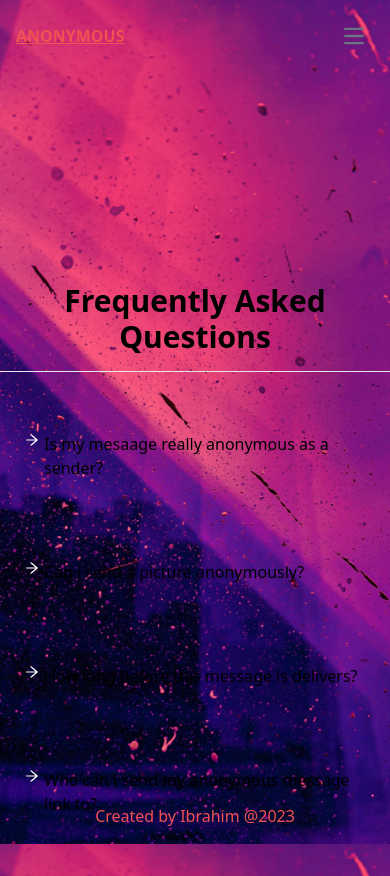
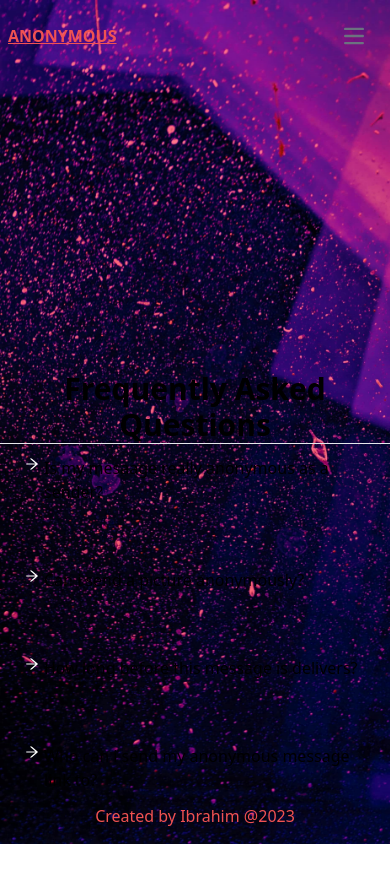
Before and after one commit to ibrawhim/Anonymous, a React (Vite) app: page /faqs in a window 390 px wide. After the commit the page ends 844 px from the top, so only its background shows below. Built offline with nearby package versions, Linux system fonts and the light colour scheme.

Commit message:
anonymous

```diff
--- a/src/App.jsx
+++ b/src/App.jsx
@@ -9,6 +9,7 @@
 import Navbar from "./components/Navbar"
 import Faqs from "./components/Faqs"
 import Footer from "./components/Footer"
+import About from "./components/About"
 // import Footer from "./components/Footer"
 
 
@@ -30,6 +31,7 @@
         <Route path="/message/:username"  element={<Message/>}/>
         <Route path="/view" element={<View/>}/>
         <Route path="/faqs"  element={<Faqs/>}/>
+        <Route path="/about"  element={<About/>}/>
       </Routes>
     </div>
     <Footer/>
--- /dev/null
+++ b/src/components/About.jsx
@@ -0,0 +1,24 @@
+import React from 'react'
+
+const About = () => {
+  return (
+    <>
+        <div>
+            <section className='grid lg:grid-cols-2 md:grid-cols-2 sm:grid-cols-1'>
+                <div className='lg:bg-fuchsia-500 bg-red-500 px-4 py-5'>
+               <h1  className='font-bold text-2xl'>About</h1>
+                <p> Welcome to our anonymous app, a platform where your voice matters, and your identity remains a secret. We believe that everyone should have the freedom to express themselves without fear of judgment, discrimination, or exposure. With this app, you can connect with others, share your thoughts, seek advice, and engage in candid conversations—all while preserving your anonymity.
+                </p>
+                </div>
+                <div className='bg-blue-950 h-screen lg:text-fuchsia-500 text-red-500 px-4 py-5'>
+                <h1 className='font-bold text-2xl'>Our Mission</h1>
+                <p> At anonymous app, our mission is to create a safe and supportive environment for open and honest communication. We understand that there are times when you want to discuss personal matters, explore new ideas, or simply connect with people who share your interests, without revealing your true identity. That's where we come in. We provide a platform that prioritizes your privacy while fostering meaningful connections.
+                </p>
+                </div>
+            </section>
+        </div>
+    </>
+  )
+}
+
+export default About
--- a/src/components/Faqs.jsx
+++ b/src/components/Faqs.jsx
@@ -45,11 +45,11 @@
     }
   return (
     <>
-        <div className=''>
-            <h1 className='text-center text-fuchsia-500 text-3xl font-bold py-4'>Frequently Asked Questions</h1> <hr />
+        <div className='lg:top-0 lg:mb-[50px] mb-[90px]'>
+            <h1 className='text-center text-fuchsia-500 text-3xl font-bold '>Frequently Asked Questions</h1> <hr />
             <section>
                 <div>
-                    <div className='flex my-10 mx-10 p-5 bg-blue-950 text-fuchsia-500 rounded-xl'>
+                    <div className='flex my-5 mx-10 px-5 py-3 bg-blue-950 text-fuchsia-500 rounded-xl'>
                         <span className='flex'>
                             <span id='myDown' className='hidden my-1 mx-1 text-white' onClick={down}><AiOutlineArrowDown/></span>
                             <span id='myRight' onClick={right} className=' my-1 mx-1 text-white'><AiOutlineArrowRight/></span>
@@ -59,7 +59,7 @@
                             <p  id='myP' className='hidden'>- Yeah Absolutely!!. No one, including the receiver of your message would find out who you are.</p>
                         </div>
                        </div>
-                    <div className='flex my-10 mx-10 p-5 bg-blue-950 text-fuchsia-500 rounded-xl'>
+                    <div className='flex my-10 mx-10 px-5 py-3 bg-blue-950 text-fuchsia-500 rounded-xl'>
                     <div className='flex'>
                             <span id='myDown1' className='hidden my-1 mx-1 text-white' onClick={downOne}><AiOutlineArrowDown/></span>
                             <span id='myRight1' onClick={rightOne}  className=' my-1 mx-1 text-white'><AiOutlineArrowRight/></span>
@@ -69,7 +69,7 @@
                             <p id='myP1' className='hidden'>- No. Not yet, probably in the future.</p>
                         </div>
                     </div>
-                    <div className='flex my-10 mx-10 p-5 bg-blue-950 text-fuchsia-500 rounded-xl'>
+                    <div className='flex my-10 mx-10 px-5 py-3 bg-blue-950 text-fuchsia-500 rounded-xl'>
                     <div className='flex'>
                             <span id='myDown2' className='hidden my-1 mx-1 text-white' onClick={downTwo}><AiOutlineArrowDown/></span>
                             <span id='myRight2' onClick={rightTwo} className=' my-1 mx-1 text-white'><AiOutlineArrowRight/></span>
@@ -79,7 +79,7 @@
                             <p id='myP2' className='hidden'>- As soon as you hit send</p>
                         </div>
                     </div>
-                    <div className='flex my-10 mx-10 p-5 bg-blue-950 text-fuchsia-500 rounded-xl'>
+                    <div className='flex my-10 mx-10 px-5 py-3 bg-blue-950 text-fuchsia-500 rounded-xl'>
                     <div className='flex'>
                             <span id='myDown3' className='hidden my-1 mx-1 text-white' onClick={downThree}><AiOutlineArrowDown/></span>
                             <span id='myRight3' onClick={rightThree} className=' my-1 mx-1 text-white'><AiOutlineArrowRight/></span>
--- a/src/components/Footer.jsx
+++ b/src/components/Footer.jsx
@@ -3,7 +3,7 @@
 const Footer = () => {
   return (
     <>
-        <div className='w-full fixed bottom-0 bottom-div p-4 text-center bg-blue-950 lg:text-fuchsia-500 text-red-500'>
+        <div className='w-full fixed bottom-0 bottom-div py-4  text-center bg-blue-950 lg:text-fuchsia-500 text-red-500'>
             Created by Ibrahim @2023
         </div>
     </>
--- a/src/components/Navbar.jsx
+++ b/src/components/Navbar.jsx
@@ -9,17 +9,17 @@
   return (
     <>
 <nav  className="bg-blue-950  lg:px-10 lg:h-[50px] h-[70px] z-[2] w-full" >
-  <div className="max-w-screen-xl flex flex-wrap items-center justify-between mx-auto p-4" id='myNav'>
+  <div className="max-w-screen-xl flex flex-wrap items-center justify-between mx-auto py-4" id='myNav'>
     <Link to="/" className="flex items-center">
-        <span className="self-center font-bold whitespace-nowrap text-red-500 md:text-fuchsia-500 underline">ANONYMOUS</span>
+        <span className="self-center font-bold whitespace-nowrap lg:mx-0 mx-2 text-red-500 md:text-fuchsia-500 underline">ANONYMOUS</span>
     </Link>
-    <button data-collapse-toggle="navbar-default" type="button" className="inline-flex items-center p-2 w-10 h-10 justify-center text-sm text-gray-500 rounded-lg md:hidden hover:bg-gray-100 focus:outline-none focus:ring-2 focus:ring-gray-200 dark:text-gray-400 dark:hover:bg-gray-700 dark:focus:ring-gray-600" aria-controls="navbar-default" aria-expanded="false">
+    <button data-collapse-toggle="navbar-default" type="button" className="inline-flex items-center py-2 mx-4 w-10 h-10 justify-center text-sm text-gray-500 rounded-lg md:hidden hover:bg-gray-100 focus:outline-none focus:ring-2 focus:ring-gray-200 dark:text-gray-400 dark:hover:bg-gray-700 dark:focus:ring-gray-600" aria-controls="navbar-default" aria-expanded="false">
         <span className="sr-only">Open main menu</span>
         <svg className="w-5 h-5" aria-hidden="true" xmlns="http://www.w3.org/2000/svg" fill="none" viewBox="0 0 17 14">
             <path stroke="currentColor" strokeLinecap="round" strokeLinejoin="round" strokeWidth="2" d="M1 1h15M1 7h15M1 13h15"/>
         </svg>
     </button>
-    <div className="hidden w-full md:block md:w-auto bg-blue-950"  id="navbar-default">
+    <div className="hidden w-full md:block md:w-auto bg-blue-950 "  id="navbar-default">
       <ul className="font-medium flex flex-col md:p-0 mt-4   md:flex-row md:space-x-8 md:mt-0 md:border-0">
         <li>
           <Link to="/" className="block py-2 pl-3 pr-4 text-red-500 rounded md:bg-transparent md:bg-fuchsia-900 md:px-2 md:text-fuchsia-500 md:p-0 dark:text-white md:dark:text-blue-500" aria-current="page">Home</Link>
@@ -28,7 +28,7 @@
         <Link to="/faqs" className="block py-2 pl-3 pr-4 text-red-500 rounded md:bg-transparent md:bg-fuchsia-900 md:px-2 md:text-fuchsia-500 md:p-0 dark:text-white md:dark:text-blue-500" aria-current="page">FAQs</Link>
         </li>
         <li>
-        <Link to="/faqs" className="block py-2 pl-3 pr-4 text-red-500 rounded md:bg-transparent md:bg-fuchsia-900 md:px-2 md:text-fuchsia-500 md:p-0 dark:text-white md:dark:text-blue-500" aria-current="page">About</Link>
+        <Link to="/about" className="block py-2 pl-3 pr-4 text-red-500 rounded md:bg-transparent md:bg-fuchsia-900 md:px-2 md:text-fuchsia-500 md:p-0 dark:text-white md:dark:text-blue-500" aria-current="page">About</Link>
         </li>
         <li>
         <Link to="/signin" className="block py-2 pl-3 pr-4 text-red-500 rounded md:bg-transparent md:bg-fuchsia-900 md:px-2 md:text-fuchsia-500 md:p-0 dark:text-white md:dark:text-blue-500" aria-current="page">Sign in</Link>
--- a/src/components/Profile.jsx
+++ b/src/components/Profile.jsx
@@ -25,7 +25,7 @@
           <div style={myDiv} className='border p-20 my-2 bg-blue-950 opacity-80 rounded-xl'>
                 <h1 className='text-xl font-bold text-fuchsia-500'>Hi, {username}</h1>
                 <p className=' my-2 text-fuchsia-500'>Copy the link below to get anonymous messages</p>
-                <a className='text-red-500 my-2 hover:text-fuchsia-500'>http://localhost:5173/message/{username}</a><br />
+                <a className='text-red-500 my-2 hover:text-fuchsia-500'>https://anonymous-tau.vercel.app/message/{username}</a><br />
                 <div className='my-5'>
                   <Link className='border py-2 rounded px-[2px] text-blue-950 bg-fuchsia-500 hover:bg-blue-950 hover:text-white' to="/view">View Messages</Link>
                 </div>
```
